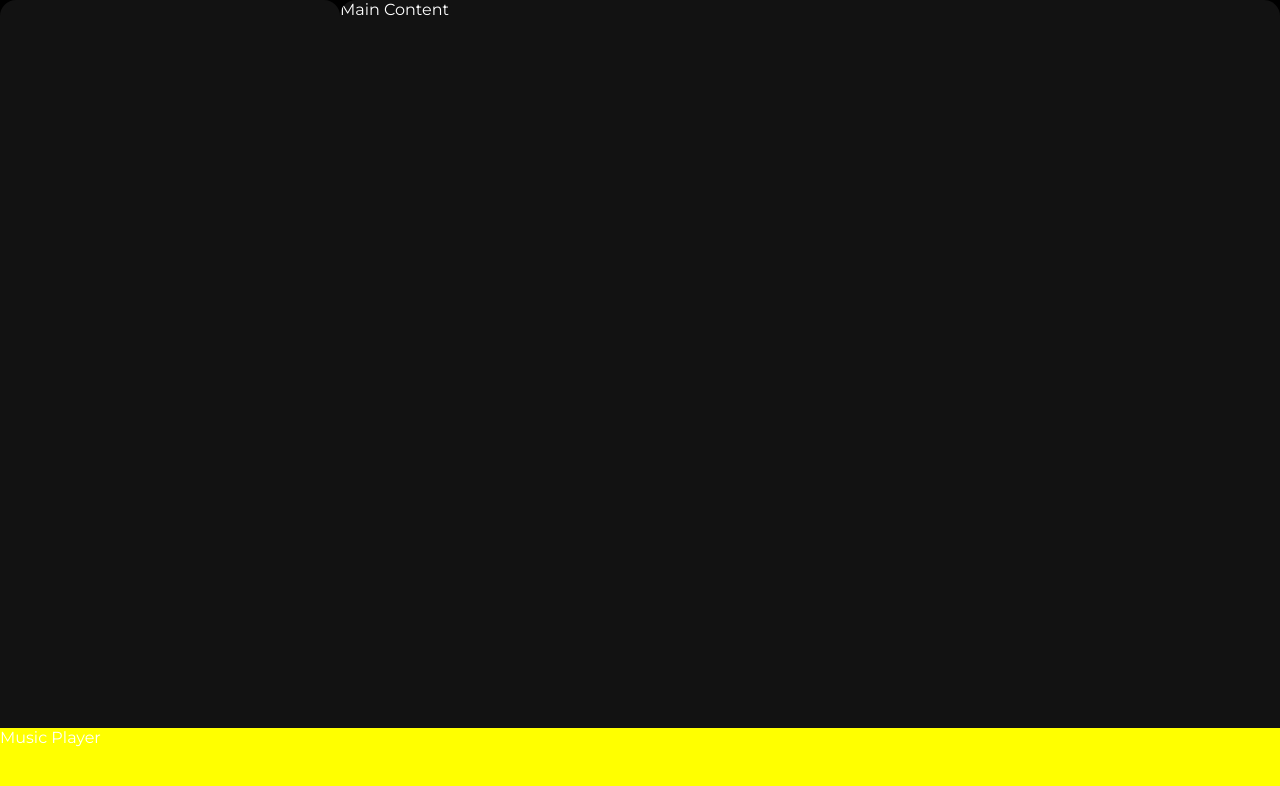
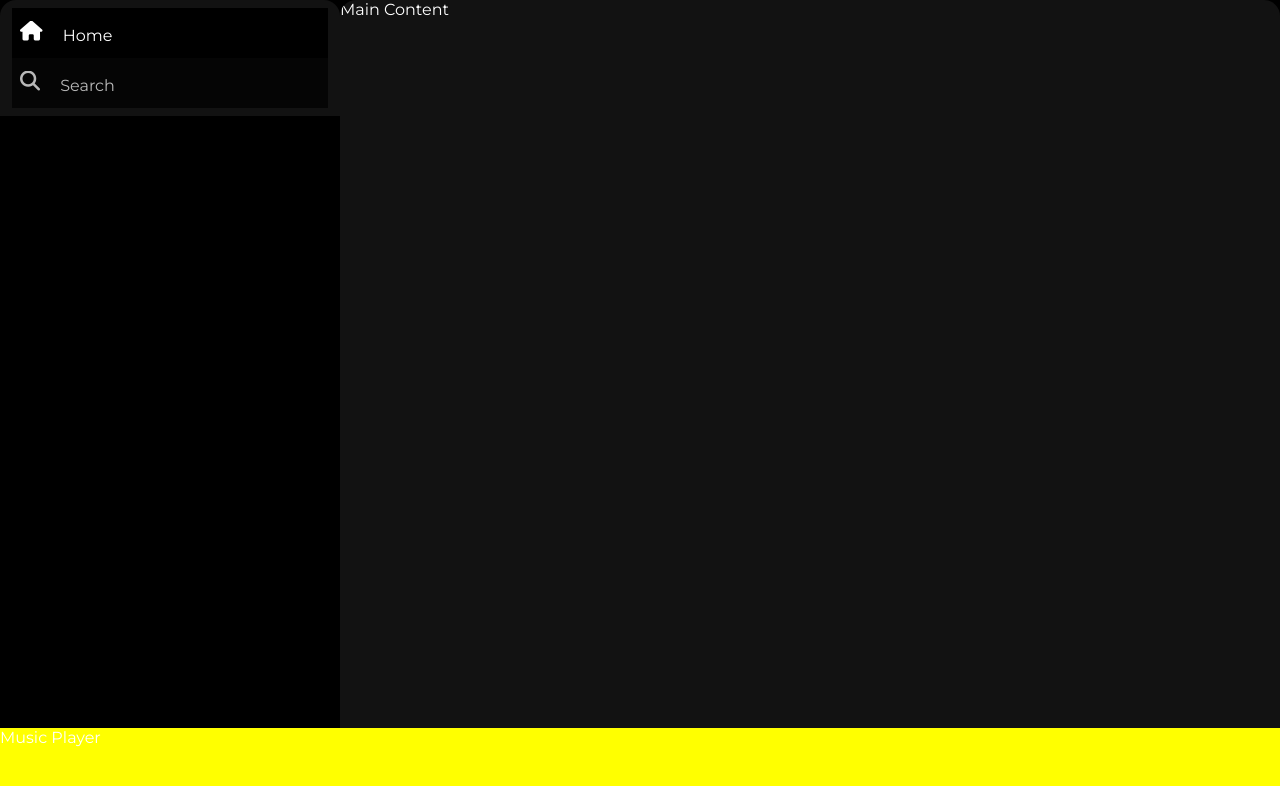
Before and after one commit to Somnath474/Spotify-Clone, a plain HTML site: page index.html in a window 1280 px wide. Drawn offline with Linux system fonts and the light colour scheme.

Commit message:
Done clone upto date 20/03/2025

```diff
--- a/index.html
+++ b/index.html
@@ -16,8 +16,14 @@
    <div class="main">
         <div class="sidebar">
             <div class="nav">
+                <div class="nav-option" style="opacity: 1;">
+                    <i class="fas fa-house"></i>
+
+                    <a href="#">Home</a>
+                </div>
                 <div class="nav-option">
-                    <icon>
+                    <i class="fa-solid fa-magnifying-glass"></i>
+                    <a href="#">Search</a>
                 </div>
             </div>
         </div>
--- a/style.css
+++ b/style.css
@@ -13,7 +13,7 @@
 
     width: 340px;
     border-radius: 1rem; /*16px*/
-    background-color: #121212;
+    background-color: black;
 }
 .main_content{
     background-color: #121212;
@@ -28,3 +28,30 @@
     width: 100%;
     height: 72px;
 }
+a{
+    text-decoration:none ;
+    color: white;
+}
+.nav{
+    background-color: #121212;
+    display: flex;
+    flex-direction: column;
+    justify-content: center;
+    height: 100px;
+    padding: 0.5rem 0.75rem;
+}
+.nav-option{
+    line-height: 2.5rem;
+    opacity: 0.7;
+    padding: 0.5rem;
+}
+.nav-option:hover{
+    opacity: 1;
+}
+.nav-option i{
+    font-size: 1.25rem;
+}
+.nav-option a{
+    font-size: 1rem;
+    margin-left: 1rem;
+}
```
